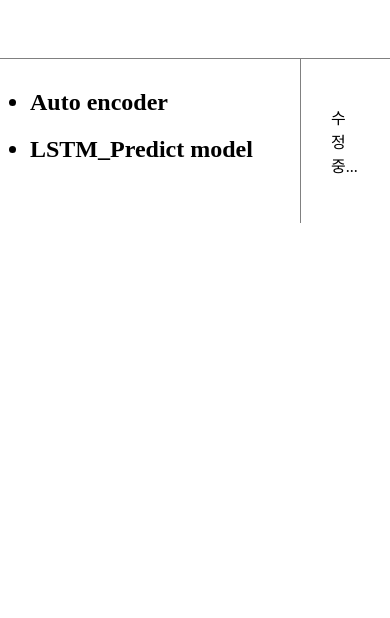
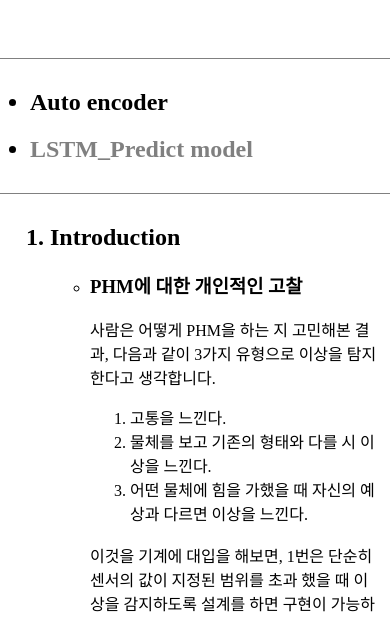
Before and after one commit to JoonHyun814/Screw_aircompressor_PHM, a plain HTML site: page LSTM_Predict model.html in a window 390 px wide. Shown: the part 218-836 px from the top of the page. Drawn offline with Linux system fonts and the light colour scheme.

Commit message:
web 반응형 디자인 추가
web 반응형 디자인 등 디자인 변경

```diff
--- a/LSTM_Predict model.html
+++ b/LSTM_Predict model.html
@@ -8,13 +8,33 @@
   <body>
     <h1><a href="index.html">Screw air compressor PHM</a></h1>
     <div id="grid">
+    <div></div>
     <div><ul id="subtitle"><h2>
       <li class='ST_element'><a href="Autoencoder.html">Auto encoder</a></li>
-      <li class='ST_element'><a href="LSTM_Predict model.html">LSTM_Predict model</a></li>
+      <li class='ST_element'><a href="LSTM_Predict model.html" id = "activate">LSTM_Predict model</a></li>
     </h2></ul></div>
-    <div id = 'article'><p>
-      수정중...
-    </p></div>
+    <div id = 'article'><ol>
+      <h2><li>Introduction</li></h2>
+        <ul>
+          <li><h3>PHM에 대한 개인적인 고찰</h3></li>
+            <p>
+              사람은 어떻게 PHM을 하는 지 고민해본 결과, 다음과 같이 3가지 유형으로 이상을 탐지한다고 생각합니다.
+              <ol>
+                <li>고통을 느낀다.</li>
+                <li>물체를 보고 기존의 형태와 다를 시 이상을 느낀다.</li>
+                <li>어떤 물체에 힘을 가했을 때 자신의 예상과 다르면 이상을 느낀다.</li>
+              </ol>
+              <br>이것을 기계에 대입을 해보면, 1번은 단순히 센서의 값이 지정된 범위를 초과 했을 때 이상을 감지하도록 설계를 하면 구현이 가능하고,
+              2번의 경우가 Autoencoder와 비슷한 기능을 하는 것 같습니다. 마지막으로 3번을 구현하기 위해서 LSTM_Predict model을 생각해 보았습니다.<br><br>
+            </p>
+          <li><h3>기본원리</h3></li>
+            <p>
+              model의 input으로 기존 상태량과 전류값을 넣었을 때 output으로 다음 상태량을 예측하는 모델입니다.<br><br><br>
+            </p>
+        </ul>
+      <h2><li>Data preprocessing</li></h2>
+    </ol></div>
+    <div></div>
     </div>
   </body>
 </html>
--- a/style.css
+++ b/style.css
@@ -1,9 +1,3 @@
-#subtitle{
-    border-right:1px solid gray;
-    width:280px;
-    margin:0;
-    padding:10px;
-  }
 a {
     color:black;
     text-decoration: none;
@@ -25,11 +19,36 @@ body{
   color:black;
   text-decoration: none;
 }
+#subtitle{
+    border-right:1px solid gray;
+    width:280px;
+    margin:0;
+    padding:10px;
+  }
 #grid{
   display: grid;
-  grid-template-columns: 300px 1fr;
+  grid-template-columns: 1fr 300px 900px 1fr;
 }
 #article{
   border-left: 1px solid gray;
   padding: 30px;
 }
+#activate{
+  color: gray;
+}
+@media(max-width: 900px) {
+  #grid{
+    display: block;
+  }
+  #article{
+    border-left: none;
+    padding: 10px;
+  }
+  #subtitle{
+      border-bottom:1px solid gray;
+      border-right: none;
+      width: auto;
+      margin:0;
+      padding:10px;
+    }
+}
```
Also changed, not shown: Autoencoder.html (+3 -1 lines), index.html (+2 -0 lines).
